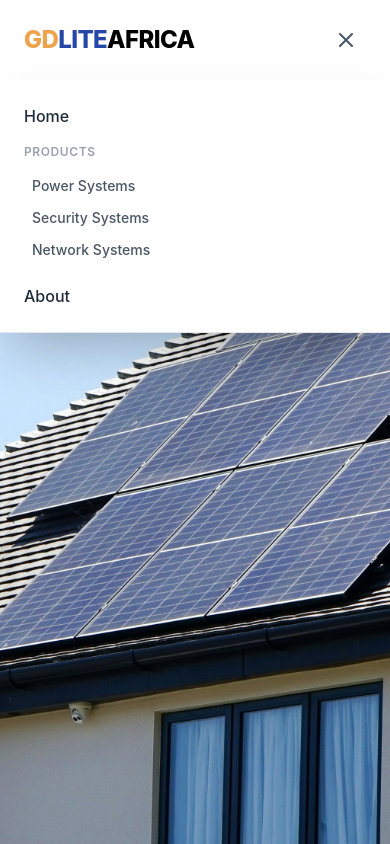
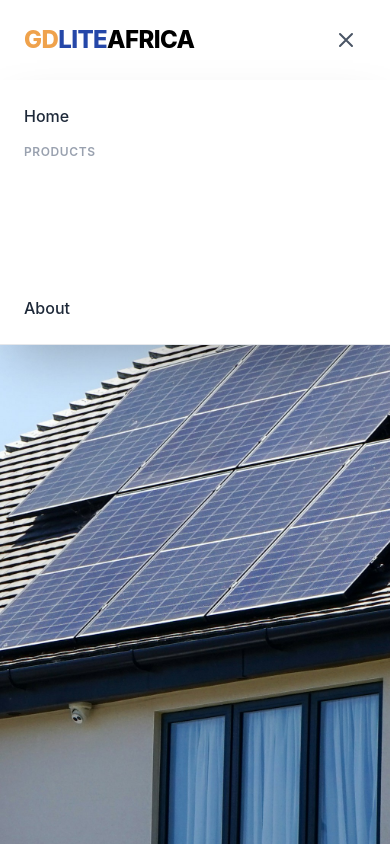
Before and after one commit to edkariuki/GDLite, a React (Vite) app in the folder GDLite/: page / in a window 390 px wide. Both pictures are taken after a click on the button 346 px from the left and 40 px from the top of the page. Shown: the top 844 px of the page. Built offline with nearby package versions, Linux system fonts and the light colour scheme.

Commit message:
updates to fix vercel routing

```diff
--- a/GDLite/src/components/navbar.jsx
+++ b/GDLite/src/components/navbar.jsx
@@ -1,5 +1,6 @@
 import { useState } from 'react'
 import { Zap, Lock, Radio, ChevronDown } from 'lucide-react'
+import { Link } from 'react-router-dom'
 
 const megaMenuData = {
     products: [
@@ -99,9 +100,12 @@ export default function Navbar() {
                     <p className="font-semibold text-xs text-gray-400 uppercase tracking-wider mt-4">Products</p>
                     <div className="pl-2 space-y-3">
                         {megaMenuData.products.map((item, idx) => (
-                            <a key={idx} href="#" className="block text-gray-600 font-medium text-sm">
-                                {item.title}
-                            </a>
+                            <Link
+                                key={idx}
+                                to={item.linkUrl}
+                                className="flex items-start gap-4 p-3 rounded-xl hover:bg-gray-50 transition-colors"
+                            >
+                            </Link>
                         ))}
                     </div>
                     <a href="#" className="block font-medium text-gray-800 pt-2">About</a>
--- a/GDLite/src/components/stacking_card.jsx
+++ b/GDLite/src/components/stacking_card.jsx
@@ -1,3 +1,6 @@
+import { ArrowRight } from "lucide-react";
+import { Link } from "react-router-dom";
+
 export default function StackingCard({ title, description, imageSrc, badgeText, linkUrl = "#", index }) {
     return (
         <div
@@ -23,15 +26,13 @@ export default function StackingCard({ title, description, imageSrc, badgeText,
                     </div>
 
                     <div>
-                        <a
-                            href={linkUrl || "#"}
+                        <Link
+                            to={linkUrl || "#"}
                             className="inline-flex items-center justify-center px-6 py-3 text-sm font-semibold text-white bg-[#2547A8] rounded-lg hover:bg-blue-800 focus:ring-4 focus:ring-blue-300 transition-colors duration-200"
                         >
                             Learn More
-                            <svg className="w-4 h-4 ml-2" fill="none" stroke="currentColor" viewBox="0 0 24 24">
-                                <path strokeLinecap="round" strokeLinejoin="round" strokeWidth="2" d="M14 5l7 7m0 0l-7 7m7-7H3"></path>
-                            </svg>
-                        </a>
+                            <ArrowRight className="w-4 h-4 ml-2" />
+                        </Link>
                     </div>
                 </div>
 
```
